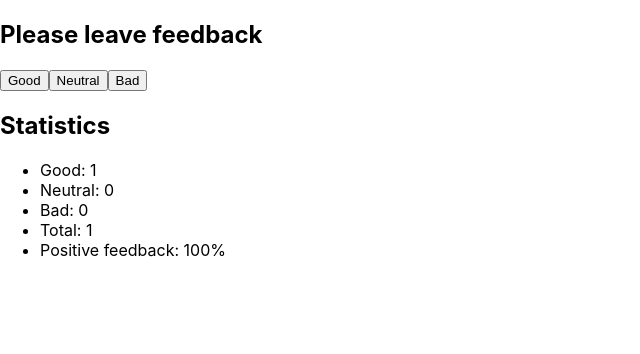
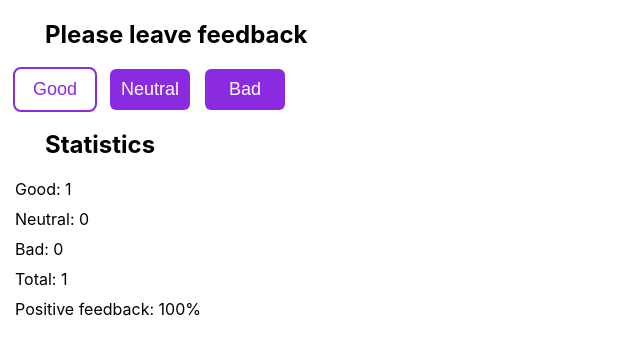
Before and after one commit to RomaLysenkoUK/goit-react-hw-02-feedbackk, a React (Create React App) app: page / in a window 1280 px wide. Both pictures are taken after a click on the button "Good". Shown: the top 354 px of the page, without its empty margins (0-640 px from the left). Built offline with nearby package versions, Linux system fonts and the light colour scheme.

Commit message:
finish task

```diff
--- a/src/components/App.jsx
+++ b/src/components/App.jsx
@@ -1,9 +1,5 @@
 import { Component } from 'react';
-// import { User } from "./User/User";
 import { Feedback } from './Feedback';
-// import { users } from "data/users"
-// import { Section } from "./Section/Section";
-// import { Button } from './Button';
 
 export class App extends Component {
   state = {
@@ -38,41 +34,14 @@ export class App extends Component {
     return positive;
   };
 
-  // userDelete = (userId) => {
-  //   this.setState(prevState => ({
-  //     users: prevState.users.filter(user => user.id !== userId)
-  //   }))
-  // }
-
-  // userDelete = (userId) => {
-  //   this.setState(prevState => ({
-  //     users: prevState.users.filter(user => user.id !== userId)
-  //   }))
-  // }
-
-  // changeJobStatus = (userId) => {
-  //   this.setState(prevState => ({
-  //     users: prevState.users.map(user => {
-
-  //       if (user.id === userId) {
-  //         return {
-  //           ...user,
-  //           hasjob: !user.hasjob,
-  //         }
-  //       }
-  //       return user
-
-  //     }),
-  //   }));
-  // }
-
   render() {
+    const total = this.countTotalFeedback();
     return (
       <>
         <Feedback
           options={this.state}
           countFeedback={this.countFeedback}
-          countTotalFeedback={this.countTotalFeedback}
+          total={total}
           countPositiveFeedbackPercentage={this.countPositiveFeedbackPercentage}
         />
       </>
--- a/src/components/Feedback.jsx
+++ b/src/components/Feedback.jsx
@@ -1,41 +1,38 @@
-//import PropTypes from 'prop-types';
-//import { Paragraf, Span } from './User.styled';
+import PropTypes from 'prop-types';
+import { Statistics } from './Statistics/Statistics';
+import { FeedbackOption } from './FeedbackOptions/FeedbackOptions';
+import { Section } from './Section/SectionTitle';
+import { Notification } from './Notification/Notification';
 
 export const Feedback = ({
-  options: { good, neutral, bad },
+  options,
   countFeedback,
-  countTotalFeedback,
+  total,
   countPositiveFeedbackPercentage,
 }) => {
-  console.log(countTotalFeedback());
   return (
     <>
-      <h2>Please leave feedback</h2>
-      <button name="good" type="button" onClick={countFeedback}>
-        Good
-      </button>
-      <button name="neutral" type="button" onClick={countFeedback}>
-        Neutral
-      </button>
-      <button name="bad" type="button" onClick={countFeedback}>
-        Bad
-      </button>
-      <h2>Statistics</h2>
-      <ul>
-        <li>Good: {good}</li>
-        <li>Neutral: {neutral}</li>
-        <li>Bad: {bad}</li>
-        <li>Total: {countTotalFeedback()}</li>
-        <li>Positive feedback: {countPositiveFeedbackPercentage()}%</li>
-      </ul>
+      <Section title="Please leave feedback">
+        <FeedbackOption onLeaveFeedback={countFeedback} options={options} />
+      </Section>
+      <Section title="Statistics">
+        {total ? (
+          <Statistics
+            total={total}
+            options={options}
+            positivePercentage={countPositiveFeedbackPercentage}
+          />
+        ) : (
+          <Notification warning="There is no feedback" />
+        )}
+      </Section>
     </>
   );
 };
 
-// User.propTypes = {
-//     user: PropTypes.shape({
-//         name: PropTypes.string.isRequired,
-//         email: PropTypes.string.isRequired,
-//     }).isRequired
-// }
-//eofef
+Feedback.propTypes = {
+  options: PropTypes.object,
+  countFeedback: PropTypes.func,
+  total: PropTypes.number,
+  countPositiveFeedbackPercentage: PropTypes.func,
+};
--- /dev/null
+++ b/src/components/FeedbackOptions/FeedbackOptions.jsx
@@ -0,0 +1,28 @@
+import PropTypes from 'prop-types';
+import s from './FeedbackOptions.module.css';
+export const FeedbackOption = ({ options, onLeaveFeedback }) => {
+  const opt = Object.keys(options);
+
+  return (
+    <>
+      {opt.map(key => {
+        return (
+          <button
+            className={s.btn}
+            name={key}
+            key={key}
+            type="button"
+            onClick={onLeaveFeedback}
+          >
+            {key[0].toUpperCase() + key.slice(1)}
+          </button>
+        );
+      })}
+    </>
+  );
+};
+
+FeedbackOption.propTypes = {
+  options: PropTypes.object,
+  onLeaveFeedback: PropTypes.func,
+};
--- /dev/null
+++ b/src/components/FeedbackOptions/FeedbackOptions.module.css
@@ -0,0 +1,18 @@
+.btn {
+  width: 80px;
+  margin-left: 15px;
+  padding: 10px;
+  font-size: 18px;
+  background-color: blueviolet;
+  color: #fff;
+  cursor: pointer;
+  border-radius: 6px;
+  border: transparent;
+}
+
+.btn:hover,
+.btn:focus {
+  background-color: #fff;
+  color: blueviolet;
+  outline: 2px solid blueviolet;
+}
--- /dev/null
+++ b/src/components/Notification/Notification.jsx
@@ -0,0 +1,13 @@
+import PropTypes from 'prop-types';
+import s from './Notification.module.css';
+
+export const Notification = ({ warning }) => {
+  return (
+    <>
+      <p className={s.note}>{warning}</p>
+    </>
+  );
+};
+Notification.propTypes = {
+  warning: PropTypes.string,
+};
--- /dev/null
+++ b/src/components/Notification/Notification.module.css
@@ -0,0 +1,3 @@
+.note {
+    margin-left: 45px;
+}
--- /dev/null
+++ b/src/components/Section/SectionTitle.jsx
@@ -0,0 +1,16 @@
+import PropTypes from 'prop-types';
+import s from './SectionTitle.module.css';
+
+export const Section = ({ title, children }) => {
+  return (
+    <section>
+      {title && <h2 className={s.title}>{title}</h2>}
+      <div>{children}</div>
+    </section>
+  );
+};
+
+Section.propTypes = {
+  title: PropTypes.string,
+  children: PropTypes.node,
+};
--- /dev/null
+++ b/src/components/Section/SectionTitle.module.css
@@ -0,0 +1,3 @@
+.title {
+    margin-left: 45px;
+}
--- /dev/null
+++ b/src/components/Statistics/Statistics.jsx
@@ -0,0 +1,32 @@
+import PropTypes from 'prop-types';
+import s from './Statistics.module.css';
+
+export const Statistics = ({
+  options: { good, neutral, bad },
+  total,
+  positivePercentage,
+}) => {
+  return (
+    <>
+      <ul className={s.statisticsList}>
+        <li className={s.statisticsItem}>Good: {good}</li>
+        <li className={s.statisticsItem}>Neutral: {neutral}</li>
+        <li className={s.statisticsItem}>Bad: {bad}</li>
+        <li className={s.statisticsItem}>Total: {total}</li>
+        <li className={s.statisticsItem}>
+          Positive feedback: {positivePercentage()}%
+        </li>
+      </ul>
+    </>
+  );
+};
+
+Statistics.propTypes = {
+  options: PropTypes.shape({
+    good: PropTypes.number,
+    neutral: PropTypes.number,
+    bad: PropTypes.number,
+  }),
+  total: PropTypes.number,
+  positivePercentage: PropTypes.func,
+};
--- /dev/null
+++ b/src/components/Statistics/Statistics.module.css
@@ -0,0 +1,9 @@
+.statisticsList {
+    list-style: none;
+    padding: 0;
+    margin-left: 15px;
+}
+
+.statisticsItem {
+    margin-bottom: 10px;
+}
```
Also changed, not shown: src/components/Form/AddUserForm.jsx (deleted, +0 -26 lines).
